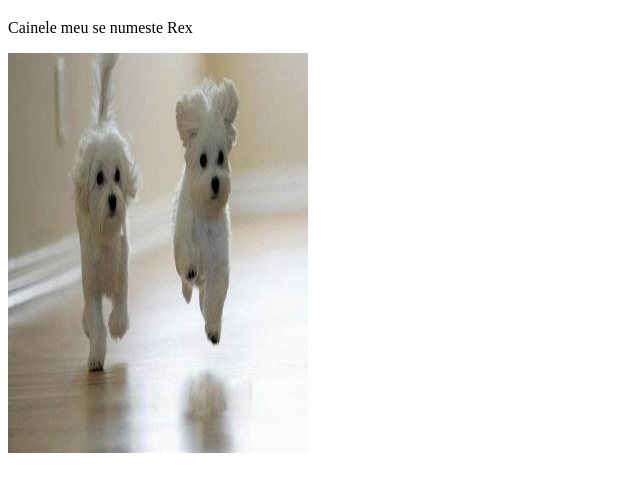
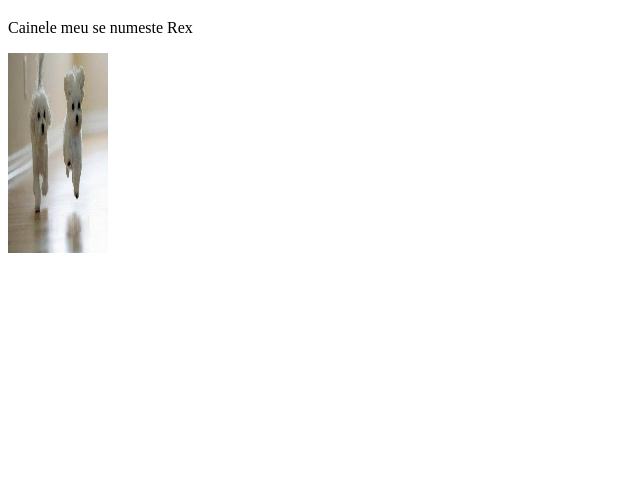
Before and after one commit to danipetrascu/danipetrascu.github.io, a plain HTML site: page Adaugare_dimensiune_poza.html in a window 1280 px wide. Shown: the part 159-650 px from the top of the page, without its empty margins (0-640 px from the left). Drawn offline with Linux system fonts and the light colour scheme.

Commit message:
Adaugare_dimensiune_poza

```diff
--- a/Adaugare_dimensiune_poza.html
+++ b/Adaugare_dimensiune_poza.html
@@ -11,7 +11,7 @@
 	<h1>Familia mea</h1>
 
 	<p>Cainele meu se numeste Rex</p>
-	<img src = "dog.jpg" width = "300" height = "400" alt = "Poza personala"
+	<img src = "dog.jpg" width = "100" height = "200" alt = "Poza personala"
 </body>
 
 </html>
```
